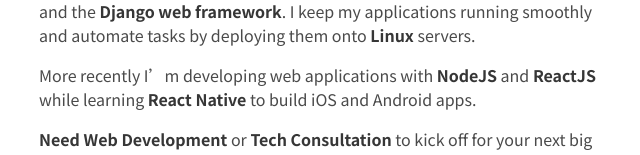
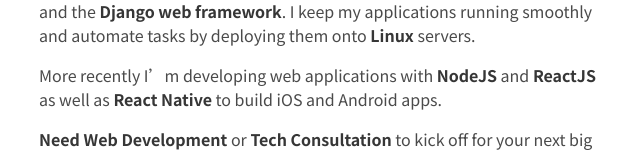
Before and after one commit to ronaldlangeveld/ronald_site_july2019, a Gatsby site: page / in a window 1280 px wide. Shown: the part 654-809 px from the top of the page, without its empty margins (319-959 px from the left). Built offline with nearby package versions, Linux system fonts and the light colour scheme; Gatsby itself is replaced by a stand-in of ours.

Commit message:
fixed typo

```diff
--- a/src/components/header.js
+++ b/src/components/header.js
@@ -70,7 +70,7 @@
                 <br />
                   <div className="content">
                     <p>I’m a freelance software engineer, with 3 years experience using <strong>Python 3</strong> and the <strong>Django web framework</strong>. I keep my applications running smoothly and automate tasks by deploying them onto <strong>Linux</strong> servers.</p>
-                    <p>More recently I’m developing web applications with <strong>NodeJS</strong> and <strong>ReactJS</strong> while learning <strong>React Native</strong> to build iOS and Android apps.</p>
+                    <p>More recently I’m developing web applications with <strong>NodeJS</strong> and <strong>ReactJS</strong> as well as <strong>React Native</strong> to build iOS and Android apps.</p>
                     <p><strong>Need Web Development</strong> or <strong>Tech Consultation</strong> to kick off for your next big thing? <br /> <Link to='/contact'>Let’s get in touch.</Link></p>
 
 
```
